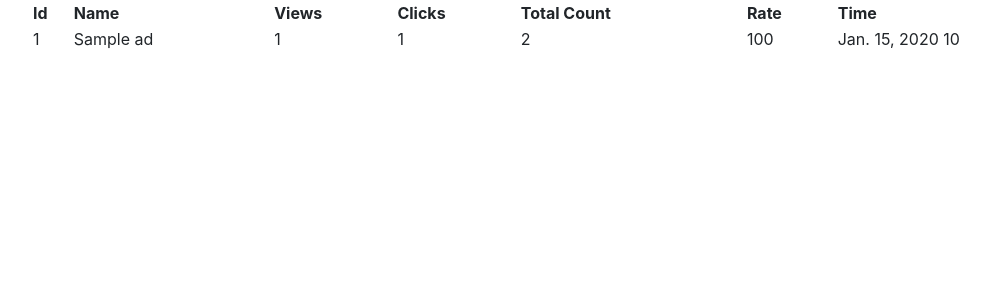
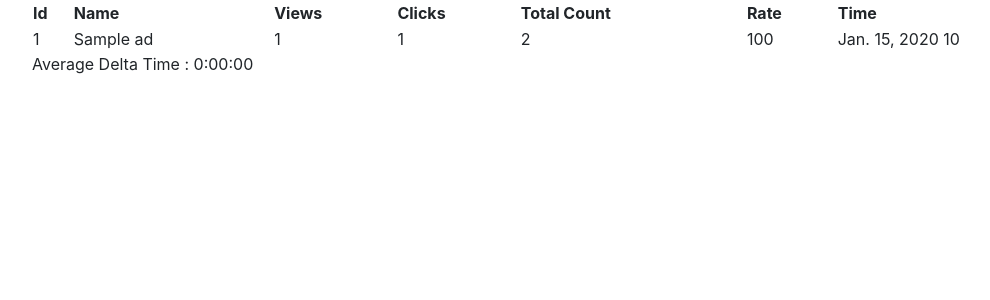
Before and after one commit to lenfantterrible/yektanet-django, a Django app: page /stats/ in a window 1280 px wide. Shown: the top 300 px of the page, without its empty margins (53-1043 px from the left). Run offline with Django 4.2, Linux system fonts and the light colour scheme; tables that the repository leaves empty hold one stand-in row (values such as "Sample post"); some libraries are stand-ins or nearby versions.

Commit message:
Add Average Functionality

```diff
--- a/Yektanet/advertiser_management/views.py
+++ b/Yektanet/advertiser_management/views.py
@@ -10,7 +10,7 @@ from django.shortcuts import get_object_or_404
 from django.views.generic.base import RedirectView
 from django.views.generic.edit import FormView
 from .forms import AdForm
-from django.db.models import Count, F, Sum, Q
+from django.db.models import Count, F, Sum, Q, Avg
 
 class AdvertiserListView(ListView):
 
@@ -71,7 +71,7 @@ class StatsView(TemplateView):
         q1 = q1.order_by('id', '-views__time__date')
         context['first_stats'] = q1
 
-
+        context['second_stats'] = Ad.objects.filter(clicks__ip = F('views__ip')).aggregate(avg=Avg(F('clicks__time') - F('views__time')))
 
         return context
 
--- a/Yektanet/templates/stats.html
+++ b/Yektanet/templates/stats.html
@@ -29,7 +29,6 @@
      <td>{{ entry.name }} </td>
      <td>{{ entry.views_count }} </td>
      <td>{{ entry.clicks_count }} </td>
-
      <td>{{ entry.total_count }}</td>
      <td>{{ entry.rate }}</td>
 
@@ -40,7 +39,7 @@
       </table>
 
 
-
+    Average Delta Time : {{ second_stats.avg }}
 </div>
 </body>
 </html>
```
